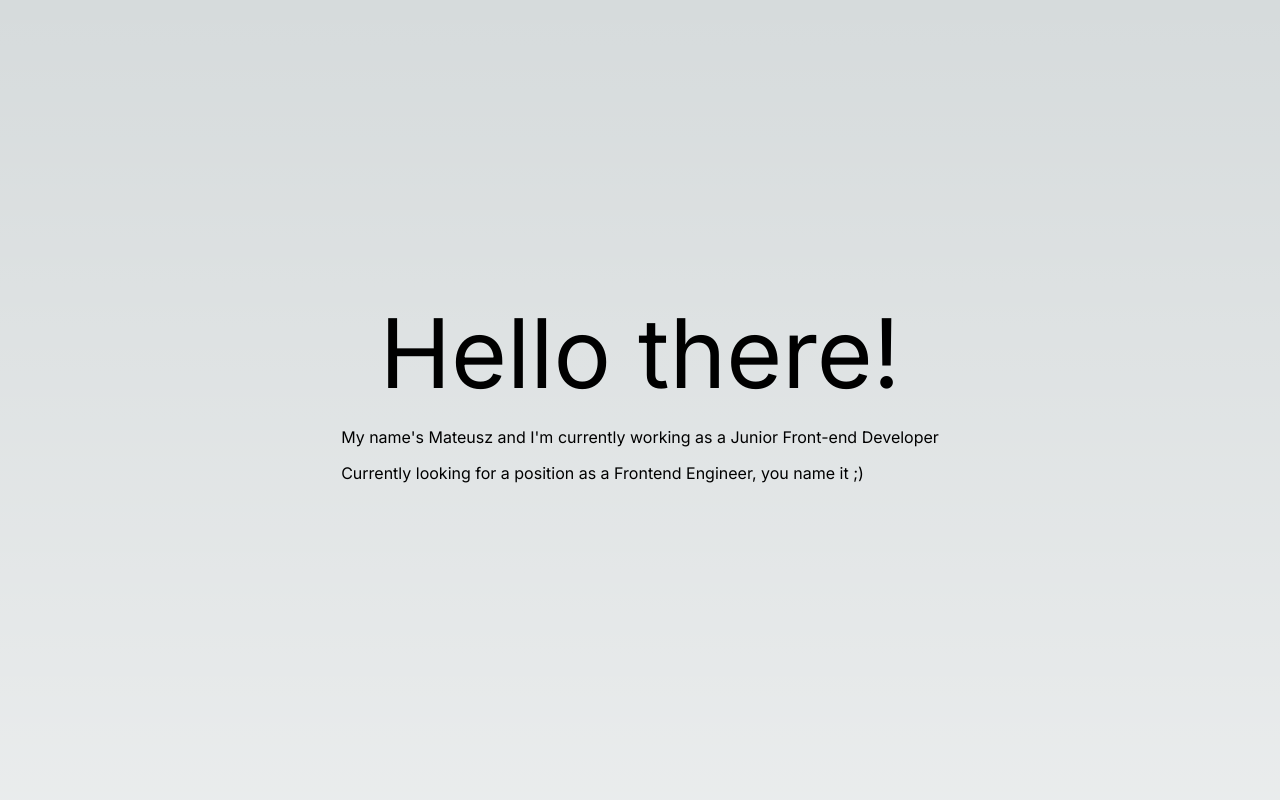
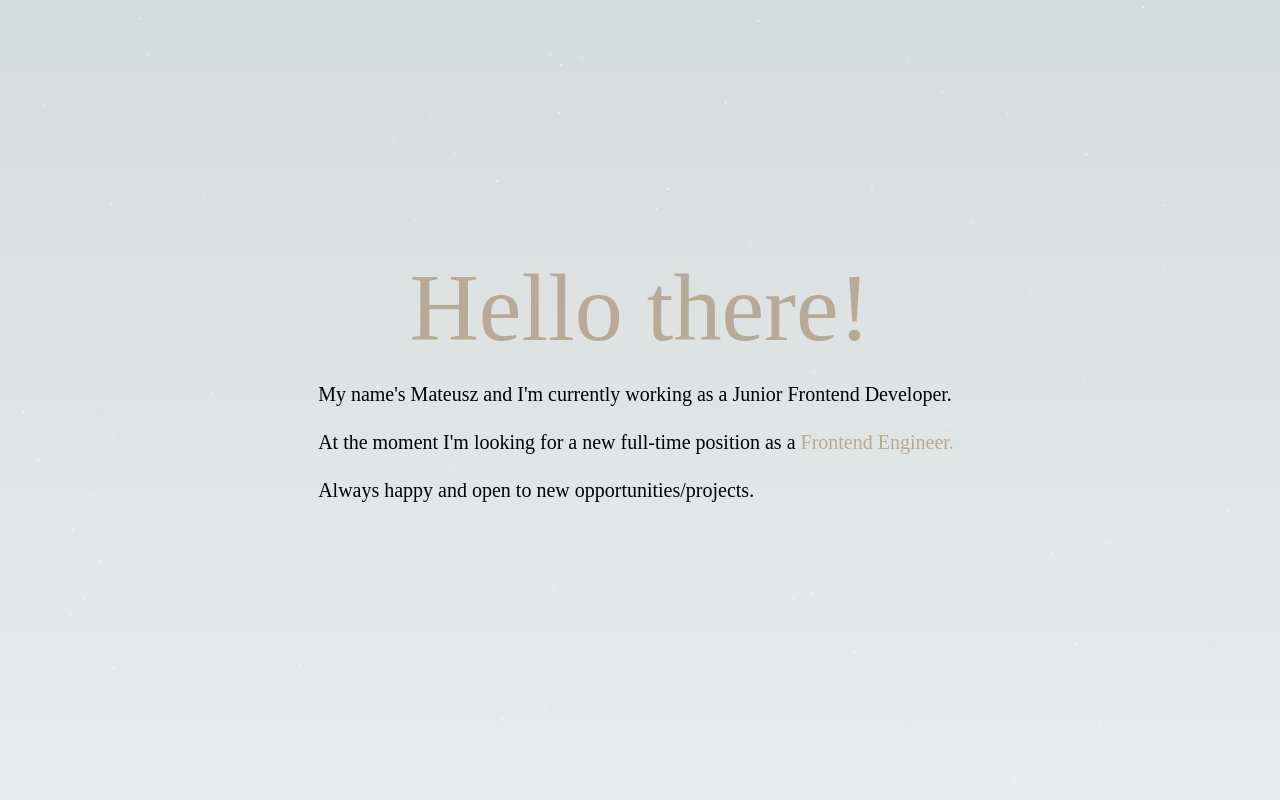
Before and after one commit to m-dombkowski/Portfolio-website, a Next.js app: page / in a window 1280 px wide. Shown: the top 800 px of the page. Built offline with nearby package versions, Linux system fonts and the light colour scheme.

Commit message:
ui: lots of styling, animations, added bg img

```diff
--- a/package.json
+++ b/package.json
@@ -11,6 +11,7 @@
   "dependencies": {
     "@lottiefiles/lottie-player": "^2.0.2",
     "@studio-freight/lenis": "^1.0.33",
+    "cal-sans": "^1.0.1",
     "framer-motion": "^10.17.4",
     "framer-motion-3d": "^10.17.4",
     "gsap": "^3.12.4",
--- a/src/app/globals.css
+++ b/src/app/globals.css
@@ -24,6 +24,7 @@ body {
       rgb(var(--background-end-rgb))
     )
     rgb(var(--background-start-rgb));
+  font-family: "Cal Sans";
 }
 
 @layer utilities {
--- /dev/null
+++ b/src/app/home/anim.ts
@@ -0,0 +1,51 @@
+export const opacity = {
+  initial: {
+    opacity: 0,
+  },
+  open: {
+    opacity: 1,
+    transition: { duration: 1 },
+  },
+  closed: {
+    opacity: 0,
+  },
+};
+
+export const slideUpFirst = {
+  initial: { y: "50px", opacity: "0" },
+  open: {
+    y: 0,
+    opacity: 1,
+    transition: { duration: 0.5, delay: 0.75 },
+  },
+  closed: {
+    y: "50px",
+    opacity: 0,
+  },
+};
+export const slideUpSecond = {
+  initial: { y: "50px", opacity: "0" },
+
+  open: {
+    y: 0,
+    opacity: 1,
+    transition: { duration: 0.5, delay: 1.5 },
+  },
+  closed: {
+    y: "50px",
+    opacity: 0,
+  },
+};
+export const slideUpThird = {
+  initial: { y: "50px", opacity: "0" },
+
+  open: {
+    y: 0,
+    opacity: 1,
+    transition: { duration: 0.5, delay: 2.25 },
+  },
+  closed: {
+    y: "50px",
+    opacity: 0,
+  },
+};
--- a/src/app/layout.tsx
+++ b/src/app/layout.tsx
@@ -2,6 +2,8 @@ import type { Metadata } from "next";
 import { Inter } from "next/font/google";
 import "./globals.css";
 import SmoothScroll from "./components/smooth-scroll/smooth-scroll";
+import localFont from "next/font/local";
+import "cal-sans";
 
 const inter = Inter({ subsets: ["latin"] });
 
@@ -18,7 +20,7 @@ export default function RootLayout({
   return (
     <html lang="en">
       <SmoothScroll>
-        <body className={inter.className}>{children}</body>
+        <body>{children}</body>
       </SmoothScroll>
     </html>
   );
--- a/src/app/page.tsx
+++ b/src/app/page.tsx
@@ -1,45 +1,90 @@
 "use client";
 import "@lottiefiles/lottie-player";
-import { motion } from "framer-motion";
-import { useState } from "react";
-
+import { motion, useInView } from "framer-motion";
 import { Typewriter } from "react-simple-typewriter";
 import Navigation from "./ui/navigation";
+import Image from "next/image";
+import galaxy from "../../public/galaxy-bg.png";
+import {
+  opacity,
+  slideUpFirst,
+  slideUpSecond,
+  slideUpThird,
+} from "./home/anim";
+import { useRef } from "react";
 
 export default function Home() {
+  const descContainer = useRef<HTMLDivElement>(null);
+  const isInView = useInView(descContainer);
+
   return (
-    <main className="flex  flex-col items-center justify-center ">
-      <motion.div className="mb-20 min-h-screen flex flex-col justify-center ">
-        <div className="mt-32 mb-16">
-          <h1 className="text-8xl text-center mb-6">Hello there!</h1>
-          <p className="mb-3">{`My name's Mateusz and I'm currently working as a Junior Front-end Developer`}</p>
-          <p>
-            Currently looking for a position as a{" "}
-            <Typewriter
-              words={[
-                "Frontend Developer",
-                "Frontend Engineer",
-                "React Developer",
-                "React Engineer",
-              ]}
-              loop={false}
-            />
-            , you name it ;)
-          </p>
+    <main
+      style={{
+        backgroundImage: `url(${galaxy.src})`,
+        // other styles
+        backgroundPosition: "center",
+        backgroundSize: "cover",
+        backgroundRepeat: "no-repeat",
+      }}
+      className="flex flex-col items-center justify-center"
+    >
+      <div className="mb-20 min-h-screen flex flex-col justify-center ">
+        <div className="mt-32 mb-16" ref={descContainer}>
+          <motion.h1
+            initial="initial"
+            animate={isInView ? "open" : "closed"}
+            variants={opacity}
+            className="text-8xl text-center mb-6 text-light-brown"
+          >
+            Hello there!
+          </motion.h1>
+          <div className="flex gap-5 flex-col text-xl">
+            <motion.p
+              className="pr-[10px]"
+              initial="initial"
+              variants={slideUpFirst}
+              animate={isInView ? "open" : "closed"}
+            >{`My name's Mateusz and I'm currently working as a Junior Frontend Developer.`}</motion.p>
+            <motion.p
+              initial="initial"
+              variants={slideUpSecond}
+              animate={isInView ? "open" : "closed"}
+            >
+              {`At the moment I'm looking for a new full-time position as a`}{" "}
+              <span className="text-light-brown">
+                <Typewriter
+                  words={[
+                    "Frontend Developer.",
+                    "Frontend Engineer.",
+                    "React Developer.",
+                    "React Engineer.",
+                  ]}
+                  loop={false}
+                />
+              </span>
+            </motion.p>
+            <motion.p
+              initial="initial"
+              variants={slideUpThird}
+              animate={isInView ? "open" : "closed"}
+            >
+              Always happy and open to new opportunities/projects.
+            </motion.p>
+          </div>
         </div>
         <div className="flex justify-center items-center">
           <lottie-player
-            src="https://lottie.host/4d41eeb0-af4b-45f2-bd31-08e3b5d1bf54/Ysyn9jJDCK.json"
+            src="https://lottie.host/bb61b936-d6cd-416e-83ad-7bae45f4a48b/ByPgffCY5H.json"
             background="transparent"
             speed="1"
-            style={{ width: "75px", height: "75px" }}
+            style={{ width: "100px", height: "100px" }}
             direction="1"
             mode="normal"
             loop
             autoplay
           ></lottie-player>
         </div>
-      </motion.div>
+      </div>
       <motion.div className="flex flex-col gap-20 min-h-screen justify-center items-center">
         <Navigation />
       </motion.div>
--- a/src/app/ui/navigation-descriptions.tsx
+++ b/src/app/ui/navigation-descriptions.tsx
@@ -19,7 +19,7 @@ export default function NavigationDescription({
         return (
           <div
             key={i}
-            className="clip-path-hero-nav flex bg-[#ec4e39] justify-between items-center pl-[5%] pr-[5%] transition-all duration-500 w-[100%] mb-[2px] border-transparent text-[#010101]"
+            className="clip-path-hero-nav flex bg-orange justify-between items-center pl-[5%] pr-[5%] transition-all duration-500 w-[100%] mb-[2px] border-transparent text-black"
             style={{
               clipPath:
                 selectedProject == i ? "inset(0 0 0)" : `inset(50% 0 50%)`,
@@ -29,7 +29,7 @@ export default function NavigationDescription({
               {crop(name, 10)}
             </p>
 
-            <p className="w-[30%] text-[1w] font-bold">{description}</p>
+            <p className="w-[30%] text-2xl font-bold">{description}</p>
           </div>
         );
       })}
--- a/src/app/ui/navigation-titles.tsx
+++ b/src/app/ui/navigation-titles.tsx
@@ -75,14 +75,12 @@ function Title({
           className="font-bold text-[7vw] leading-[9vw] uppercase"
         >
           <motion.p
-            className="inline-block text-[#b7ab98] relative m-0  z-[2] "
+            className="inline-block text-light-brown relative m-0  z-[2] "
             style={{ clipPath: clip }}
           >
             {name}
           </motion.p>
-          <p className="block absolute text-[#1c1c1c] top-0 z-[1] m-0 ">
-            {name}
-          </p>
+          <p className="block absolute text-shadow top-0 z-[1] m-0 ">{name}</p>
         </Link>
       </div>
     </div>
--- a/tailwind.config.ts
+++ b/tailwind.config.ts
@@ -1,20 +1,27 @@
-import type { Config } from 'tailwindcss'
+import type { Config } from "tailwindcss";
 
 const config: Config = {
   content: [
-    './src/pages/**/*.{js,ts,jsx,tsx,mdx}',
-    './src/components/**/*.{js,ts,jsx,tsx,mdx}',
-    './src/app/**/*.{js,ts,jsx,tsx,mdx}',
+    "./src/pages/**/*.{js,ts,jsx,tsx,mdx}",
+    "./src/components/**/*.{js,ts,jsx,tsx,mdx}",
+    "./src/app/**/*.{js,ts,jsx,tsx,mdx}",
   ],
   theme: {
     extend: {
       backgroundImage: {
-        'gradient-radial': 'radial-gradient(var(--tw-gradient-stops))',
-        'gradient-conic':
-          'conic-gradient(from 180deg at 50% 50%, var(--tw-gradient-stops))',
+        "gradient-radial": "radial-gradient(var(--tw-gradient-stops))",
+        "gradient-conic":
+          "conic-gradient(from 180deg at 50% 50%, var(--tw-gradient-stops))",
+        galaxy: "url('/public/galaxy-bg.png')",
       },
+    },
+    colors: {
+      orange: "#ec4e39",
+      "light-brown": "#b7ab98",
+      black: "#010101",
+      shadow: "#1c1c1c",
     },
   },
   plugins: [],
-}
-export default config
+};
+export default config;
```
Also changed, not shown: public/galaxy-bg.png (added), 1 other file (tests, documents, lock files or other folders).
